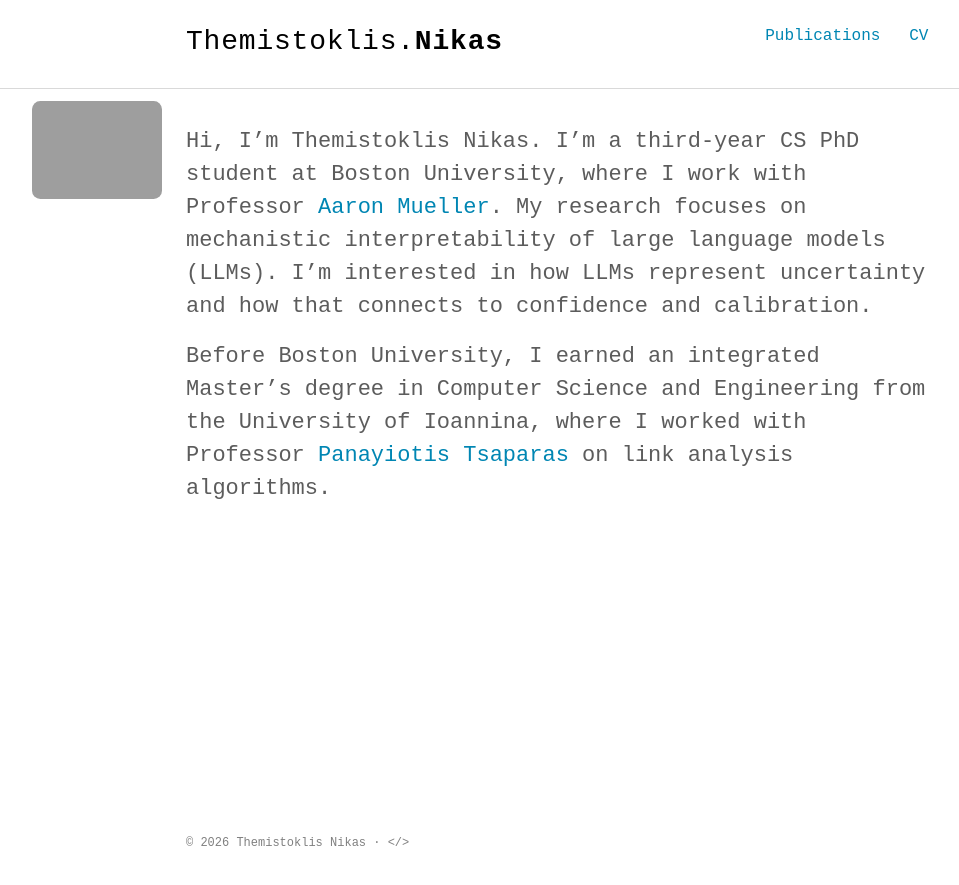
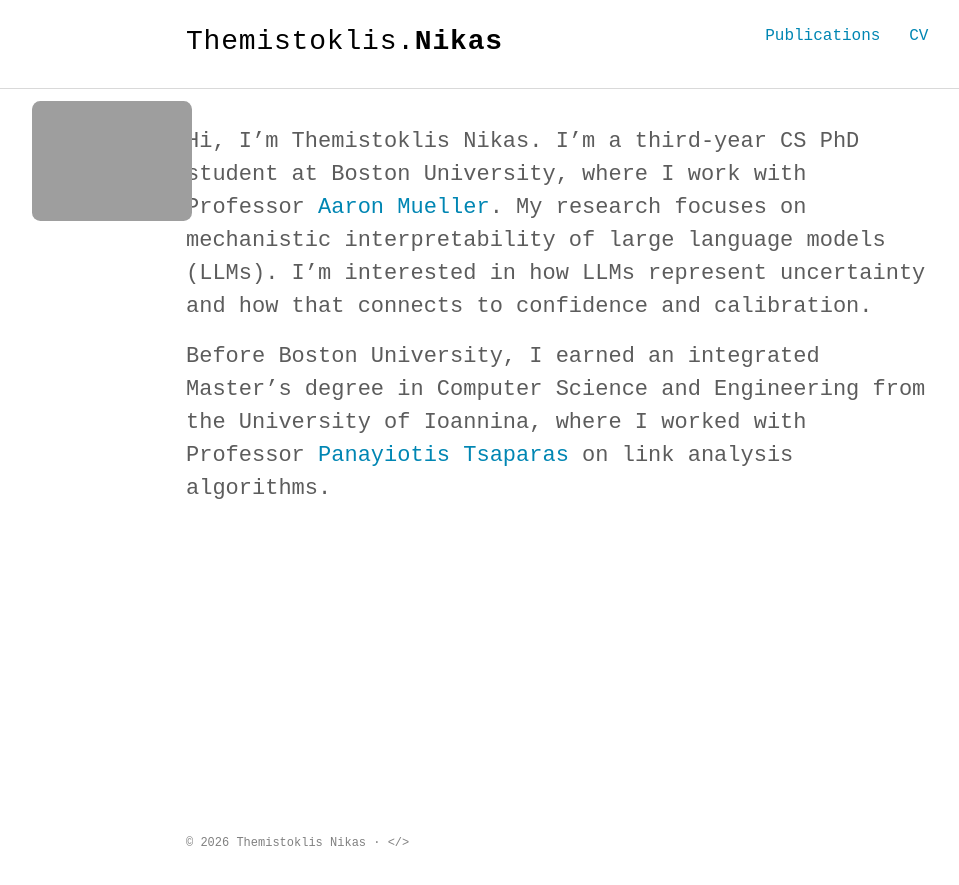
Before and after one commit to tnikas/tnikas.github.io, a Jekyll site: the page built from index.html, in a window 1280 px wide. Shown: the top 885 px of the page, without its empty margins (78-1037 px from the left). Built offline with Jekyll 4.4.1, drawn with Linux system fonts in a browser that asks for light colours; some web fonts are replaced.

Commit message:
Update photo dimensions

```diff
--- a/assets/scss/_layout.scss
+++ b/assets/scss/_layout.scss
@@ -114,7 +114,7 @@ hr {
 
   .intro-photo img {
     display: block;
-    width: 130px;
+    width: 160px;
     border-radius: $base-border-radius;
   }
 }
@@ -122,7 +122,7 @@ hr {
 @media screen and (max-width: 980px) {
   .intro {
     .container {
-      padding-left: 140px;
+      padding-left: 170px;
     }
 
     .intro-photo {
@@ -144,7 +144,7 @@ hr {
     }
 
     .intro-photo img {
-      width: 100px;
+      width: 120px;
     }
   }
 }
```
